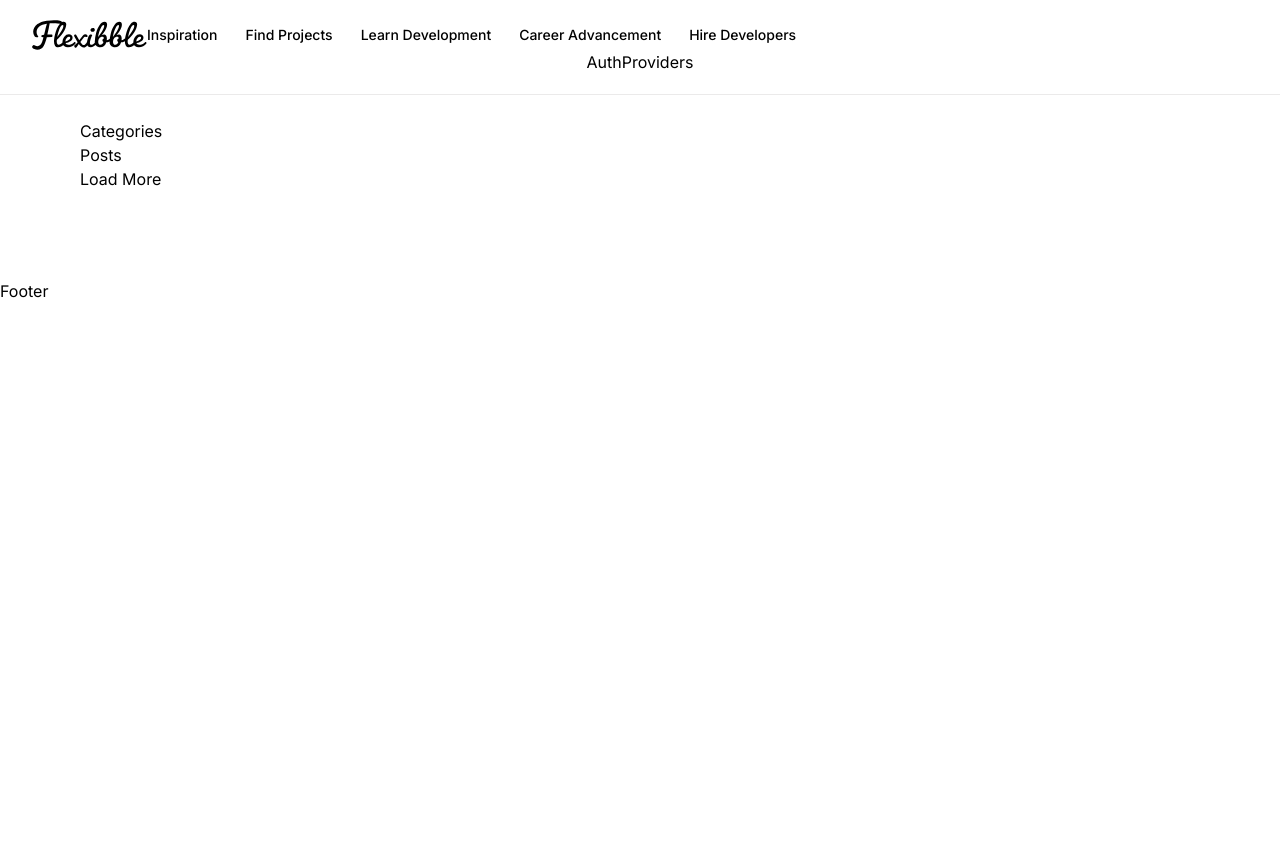
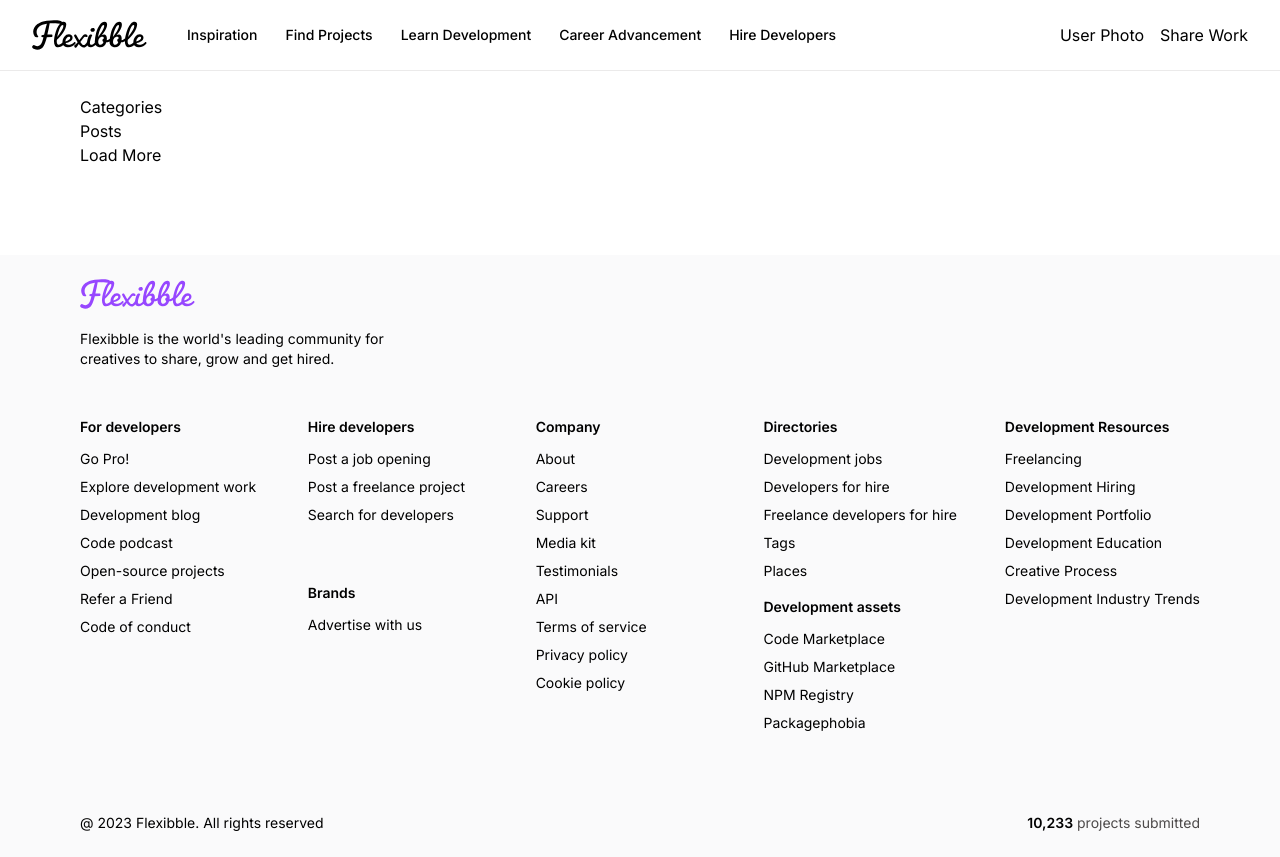
Before and after one commit to aindriu80/jsm-nextjs-flexibble-app, a Next.js app: page / in a window 1280 px wide. Before the commit the page ends 800 px from the top, so only its background shows below. Built offline with nearby package versions, Linux system fonts and the light colour scheme.

Commit message:
Addings items to footer programmatically

```diff
--- a/components/Footer.tsx
+++ b/components/Footer.tsx
@@ -1,7 +1,88 @@
-import React from 'react'
+import { footerLinks } from '@/constants'
+import Image from 'next/image'
+import Link from 'next/link'
+
+type ColumnProps = {
+  title: string
+  links: Array<string>
+}
+
+const FooterColumn = ({ title, links }: ColumnProps) => (
+  <div className="footer_column">
+    <h4 className="font-semibold ">{title}</h4>
+    <ul className="flex flex-col gap-2 font-normal">
+      {links.map((link) => (
+        <Link href="/" key={link}>
+          {link}
+        </Link>
+      ))}{' '}
+    </ul>
+  </div>
+)
 
 type Props = {}
 
 export default function Footer({}: Props) {
-  return <div>Footer</div>
+  return (
+    <section className="flexStart footer">
+      <div className="flex flex-col gap-12 w-full">
+        <div className="flex items-start flex-col">
+          <Image
+            src="/logo-purple.svg"
+            width={115}
+            height={38}
+            alt="flexibble"
+          />
+          <p className="text-start text-sm font normal mt-5 max-w-xs">
+            Flexibble is the world's leading community for creatives to share,
+            grow and get hired.
+          </p>
+        </div>
+        <div className="flex flex-wrap gap-12">
+          <FooterColumn
+            title={footerLinks[0].title}
+            links={footerLinks[0].links}
+          />
+
+          <div className="flex-1 flex flex-col gap-4">
+            <FooterColumn
+              title={footerLinks[1].title}
+              links={footerLinks[1].links}
+            />
+            <FooterColumn
+              title={footerLinks[2].title}
+              links={footerLinks[2].links}
+            />
+          </div>
+
+          <FooterColumn
+            title={footerLinks[3].title}
+            links={footerLinks[3].links}
+          />
+          <div className="flex-1 flex flex-col gap-4">
+            <FooterColumn
+              title={footerLinks[4].title}
+              links={footerLinks[4].links}
+            />
+            <FooterColumn
+              title={footerLinks[5].title}
+              links={footerLinks[5].links}
+            />
+          </div>
+          <FooterColumn
+            title={footerLinks[6].title}
+            links={footerLinks[6].links}
+          />
+        </div>
+      </div>
+
+      <div className="flexBetween footer_copyright">
+        <p>@ 2023 Flexibble. All rights reserved</p>
+        <p className="text-gray">
+          <span className="text-black font-semibold">10,233</span> projects
+          submitted
+        </p>
+      </div>
+    </section>
+  )
 }
--- a/components/Navbar.tsx
+++ b/components/Navbar.tsx
@@ -7,11 +7,11 @@
 type Props = {}
 
 export default function Navbar({}: Props) {
-  const session = null
+  const session = !null
 
   return (
-    <nav className="flex-between navbar">
-      <div className="flex-1 flexStart gap-1-">
+    <nav className="flexBetween navbar">
+      <div className="flex-1 flexStart gap-10">
         <Link href="/">
           <Image src="/logo.svg" width={115} height={43} alt="Flexible" />
         </Link>
```
